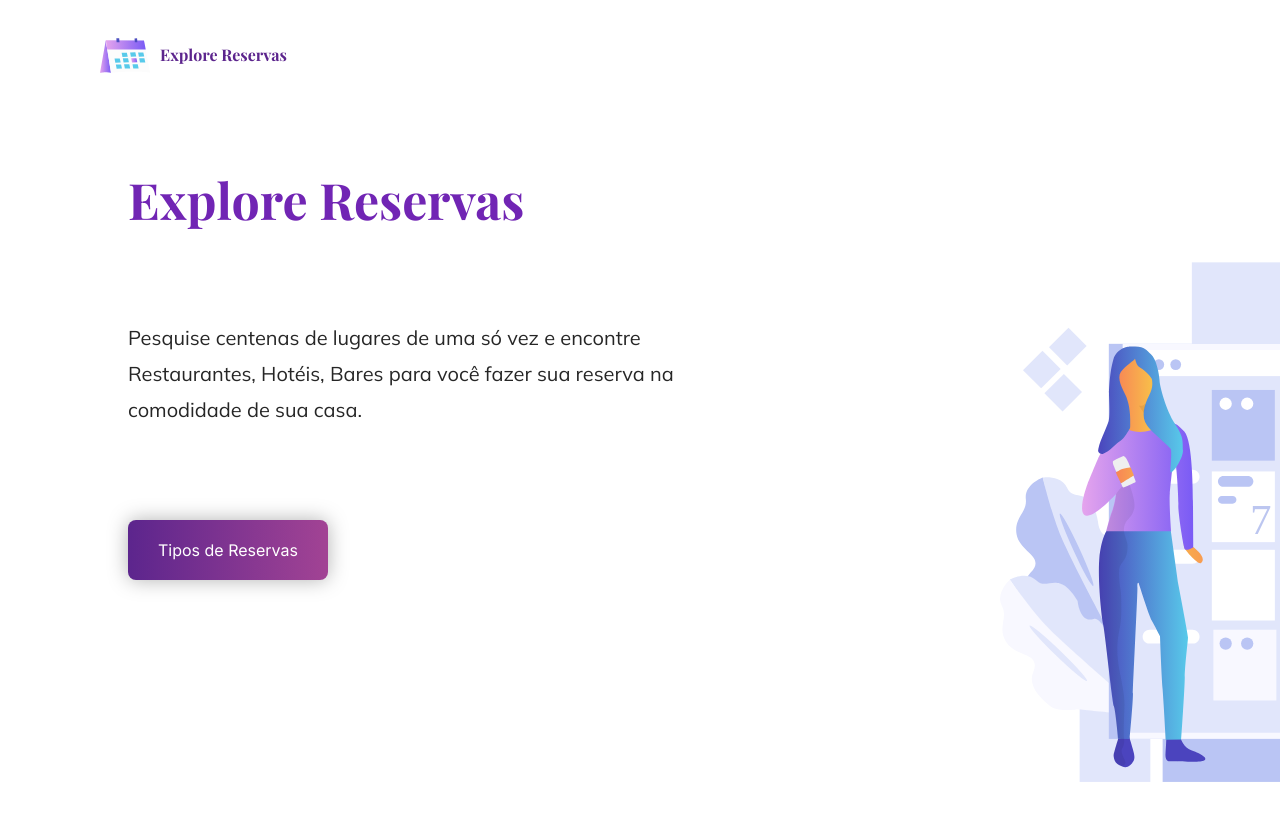
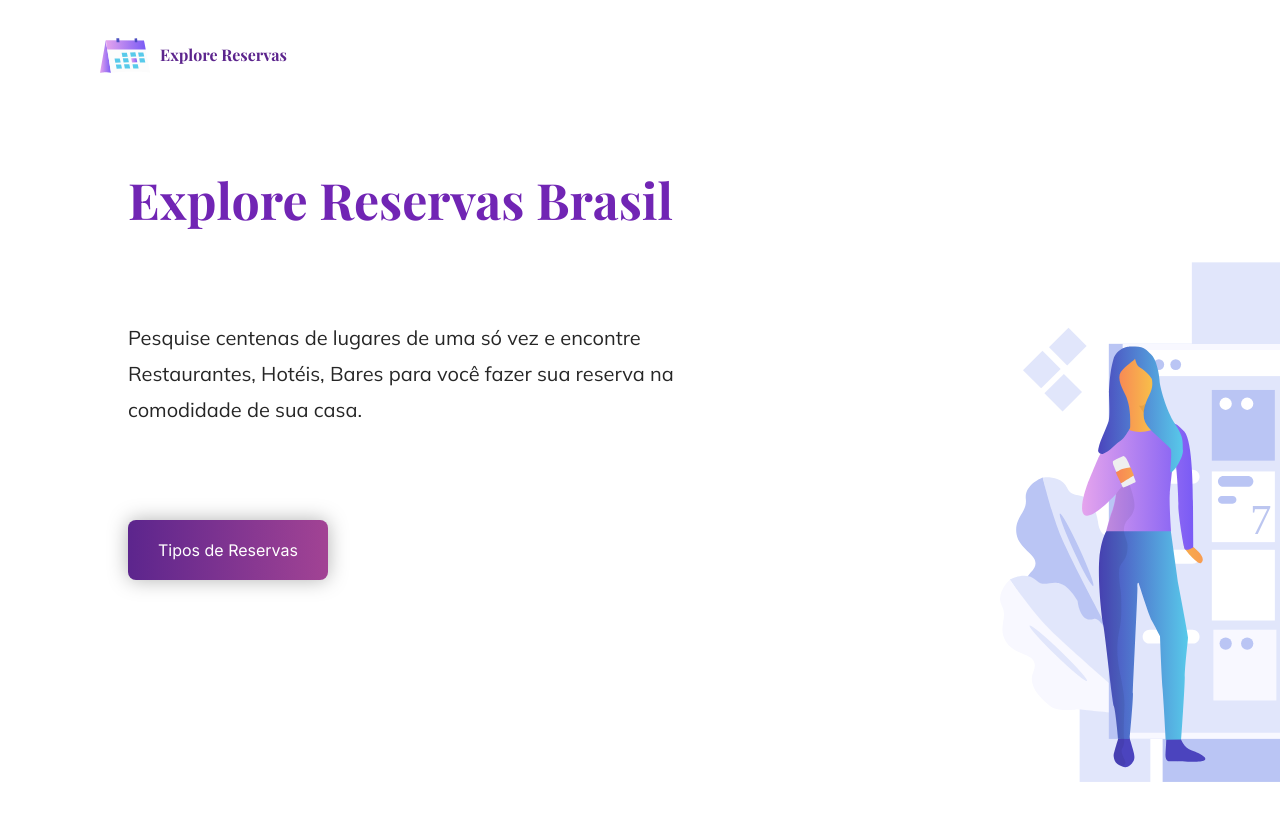
Before and after one commit to HEINRICK7/Booking_app, a React (Create React App) app: page / in a window 1280 px wide. Shown: the top 814 px of the page. Built offline with nearby package versions, Linux system fonts and the light colour scheme.

Commit message:
modified: update pages

```diff
--- a/src/pages/Home/index.jsx
+++ b/src/pages/Home/index.jsx
@@ -17,7 +17,7 @@ const Home = () => {
         <div>
             < Nav />
         </div>
-        <p className="text_main">Explore Reservas</p>
+        <p className="text_main">Explore Reservas Brasil</p>
         <h5>Pesquise centenas de lugares de uma só vez e encontre Restaurantes, Hotéis, Bares para você fazer sua reserva na comodidade de sua casa.</h5>
         <button className="button_home" onClick={() => setModalOpenPlaces(true)}>Tipos de Reservas</button>
         <img className="main_image" src={ImagnsBooking} alt="booking"/>
```
Also changed, not shown: 1 other file (tests, documents, lock files or other folders).
